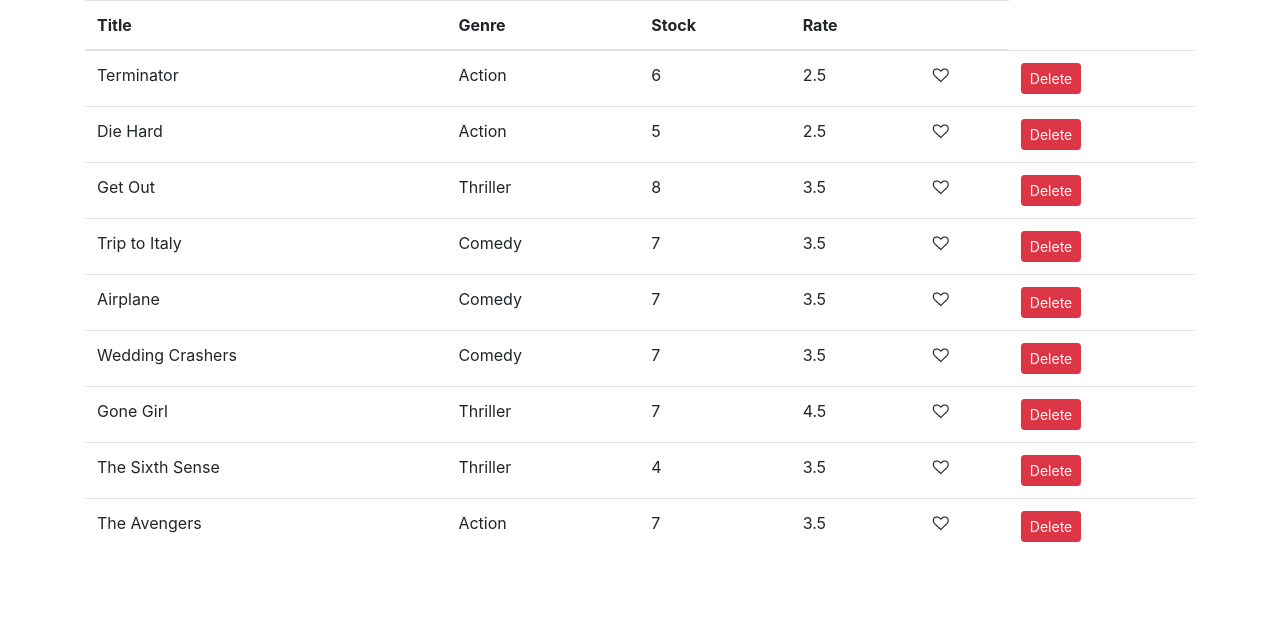
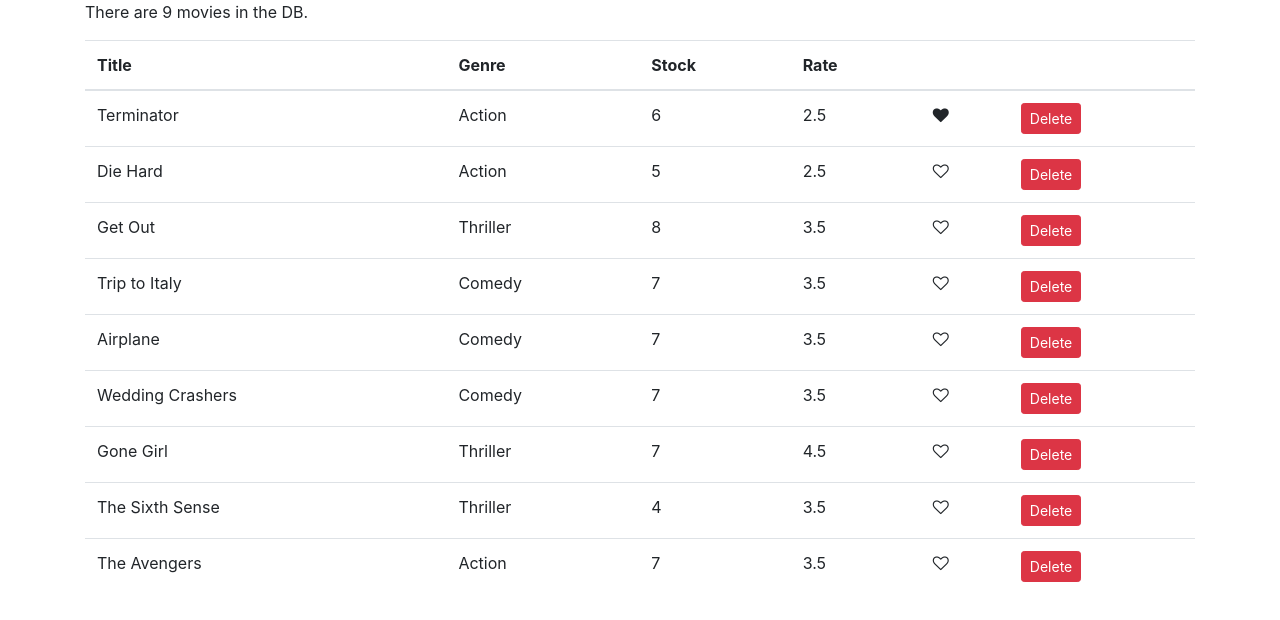
Before and after one commit to anatolmanoila/movlix, a React (Create React App) app: page / in a window 1280 px wide. Shown: the top 620 px of the page. Built offline with nearby package versions, Linux system fonts and the light colour scheme.

Commit message:
complete Like comp

```diff
--- a/src/components/Movies.js
+++ b/src/components/Movies.js
@@ -1,13 +1,12 @@
 import React, { Component } from 'react';
 import { getMovies } from '../services/fakeMoviesService';
-
+import Like from './common/Like';
 
 
 class Movies extends Component {
 
     state = {
-        movies: getMovies(),
-        isLiked: false
+        movies: getMovies()
     };
 
 
@@ -21,17 +20,23 @@ class Movies extends Component {
         });
     }
 
-    handleLike(index) {
-        this.setState({
-            isLiked: !this.state.isLiked
+    handleLike(movie) {
+        this.setState( prevState => {
+            const movies = prevState.movies; //copy
+            const index = movies.indexOf(movie);
+            movies[index].liked = !movies[index].liked;
+            return { movies };
         });
-
-        console.log(index);
     }
 
     render() {
+        const { length } = this.state.movies;
+
+        if (length === 0) return <p className="text-warning">There are no movies in the db</p>;
 
         return (
+            <React.Fragment>
+            <p> There are {length} movies in the DB.</p>
             <div>
                 <table className="table">
                     <thead>
@@ -41,6 +46,8 @@ class Movies extends Component {
                             <th>Stock</th>
                             <th>Rate</th>
                             <th />
+                            <th />
+
                         </tr>
                     </thead>
                     <tbody>
@@ -51,10 +58,9 @@ class Movies extends Component {
                             <td>{ movie.genre.name }</td>
                             <td>{ movie.numberInStock }</td>
                             <td>{ movie.dailyRentalRate } </td>
-
                             <td>
-                                <i  onClick={ () => this.handleLike(movie) }
-                                    className={ (this.state.isLiked ) ? ' fa fa-heart' : 'fa fa-heart-o' }></i>
+                                <Like liked={ movie.liked }
+                                      onClick={ () => this.handleLike(movie) } />
                             </td>
                             <td>
                                 <button onClick={ () => this.handleDelete(movie) }
@@ -66,6 +72,7 @@ class Movies extends Component {
                     </tbody>
                 </table>
             </div>
+            </React.Fragment>
         );
     }
 }
--- /dev/null
+++ b/src/components/common/Like.js
@@ -0,0 +1,14 @@
+import React from 'react';
+
+const Like = (props) => {
+    const { liked, onClick } = props;
+
+    let classes = liked ? 'fa fa-heart' : 'fa fa-heart-o';
+    return (
+        <i className={ classes }
+            style={ { cursor: 'pointer' } }
+            onClick={ onClick } />
+     );
+}
+
+export default Like;
```
Also changed, not shown: 1 other file (tests, documents, lock files or other folders).
